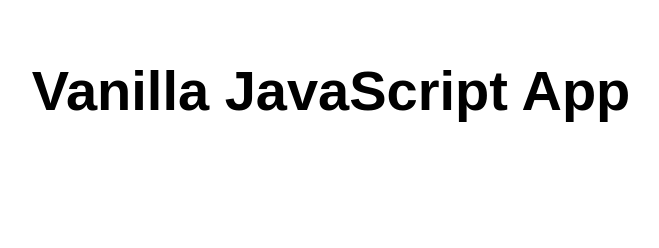
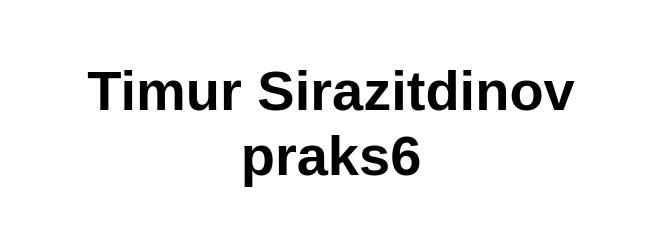
Before and after one commit to timur0108/ut2026azapp, a website: page src/index.html in a window 1280 px wide. Shown: the whole page, without its empty margins (309-968 px from the left). Drawn offline with Linux system fonts and the light colour scheme.

Commit message:
Update index.html

```diff
--- a/src/index.html
+++ b/src/index.html
@@ -10,7 +10,7 @@
 
 <body>
   <main>
-    <h1>Vanilla JavaScript App</h1>
+    <h1>Timur Sirazitdinov praks6</h1>
   </main>
 </body>
 
```
